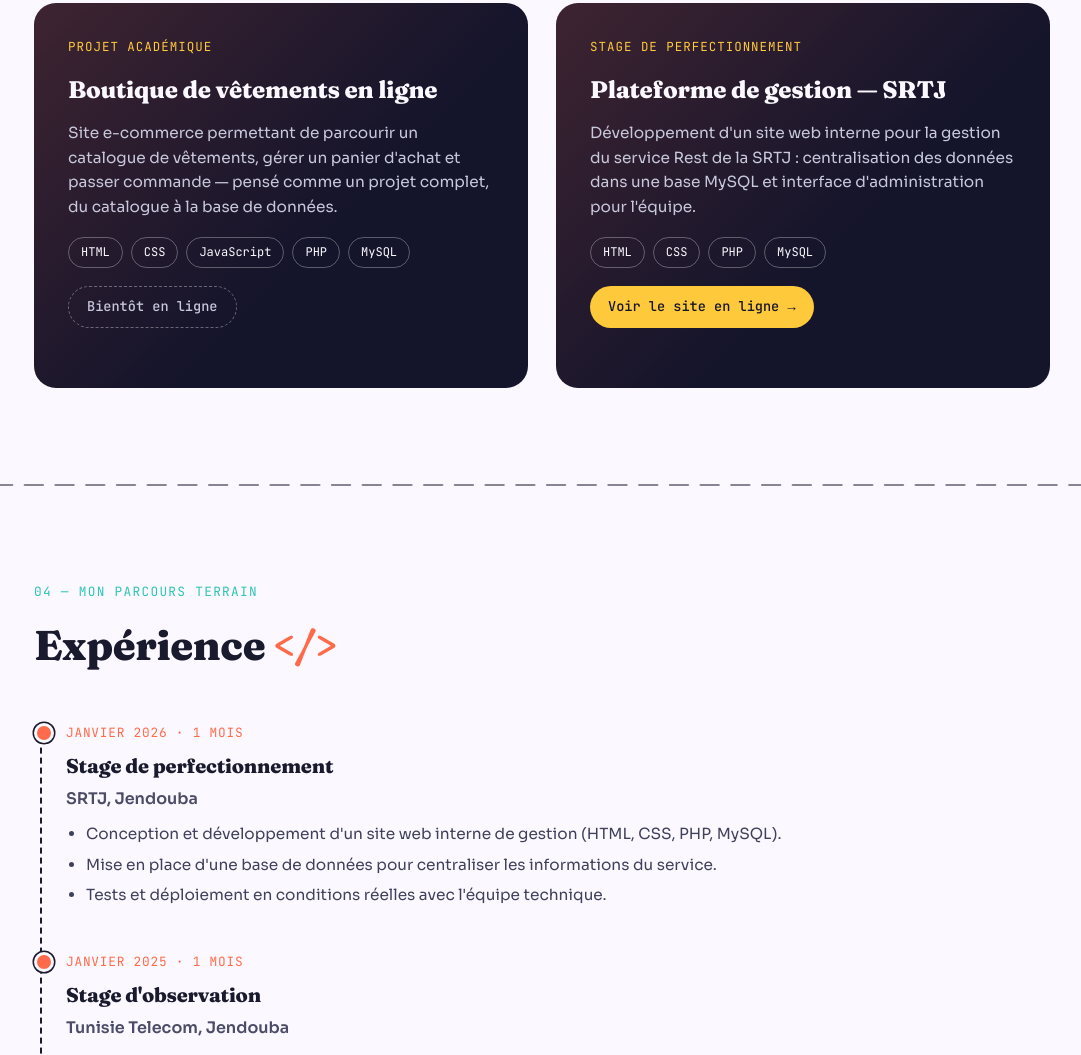
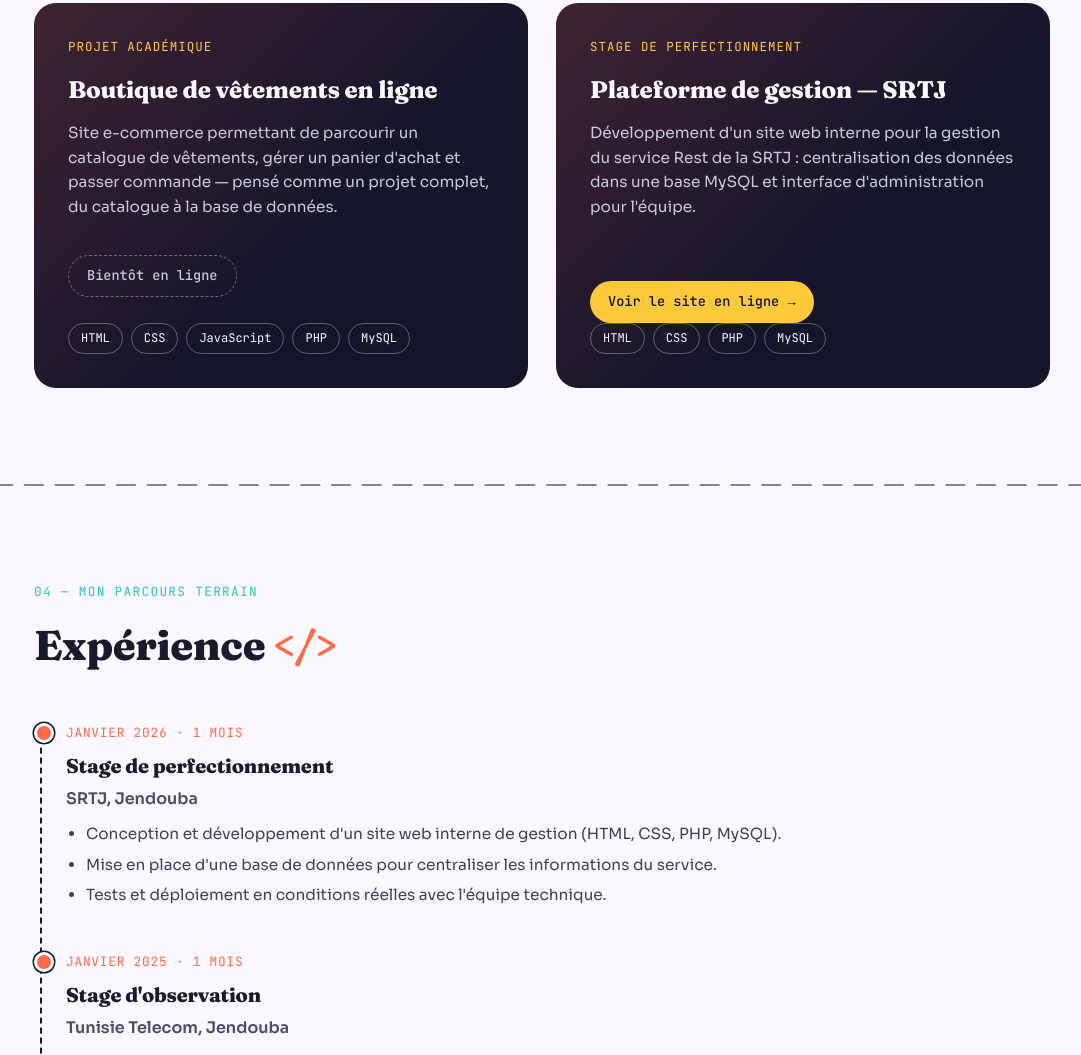
Before and after one commit to iyedmanai/Portfolio, a plain HTML site: page index.html in a window 1280 px wide. Shown: the part 2051-3106 px from the top of the page, without its empty margins (98-1179 px from the left). Drawn offline with Linux system fonts and the light colour scheme.

Commit message:
Update index.html

```diff
--- a/index.html
+++ b/index.html
@@ -92,19 +92,19 @@
         <span class="proj-tag">Projet académique</span>
         <h3>Boutique de vêtements en ligne</h3>
         <p>Site e-commerce permettant de parcourir un catalogue de vêtements, gérer un panier d'achat et passer commande — pensé comme un projet complet, du catalogue à la base de données.</p>
+                <span class="project-status">Bientôt en ligne</span><br>
         <div class="stack-row">
           <span class="chip">HTML</span><span class="chip">CSS</span><span class="chip">JavaScript</span><span class="chip">PHP</span><span class="chip">MySQL</span>
         </div>
-        <span class="project-status">Bientôt en ligne</span><br>
       </div>
       <div class="project-card">
         <span class="proj-tag">Stage de perfectionnement</span>
         <h3>Plateforme de gestion — SRTJ</h3>
         <p>Développement d'un site web interne pour la gestion du service Rest de la SRTJ : centralisation des données dans une base MySQL et interface d'administration pour l'équipe.</p>
+                <a href="https://srtj.page.gd" target="_blank" rel="noopener" class="project-link">Voir le site en ligne →</a>
         <div class="stack-row">
           <span class="chip">HTML</span><span class="chip">CSS</span><span class="chip">PHP</span><span class="chip">MySQL</span>
         </div>
-        <a href="https://srtj.page.gd" target="_blank" rel="noopener" class="project-link">Voir le site en ligne →</a><br>
       </div>
     </div>
   </div>
```
